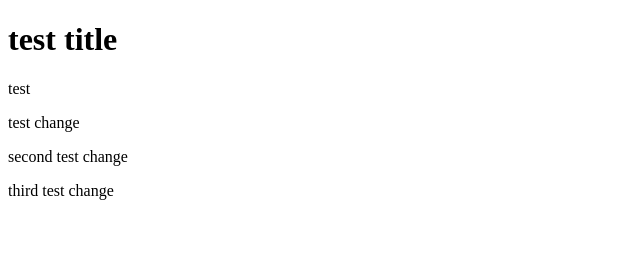
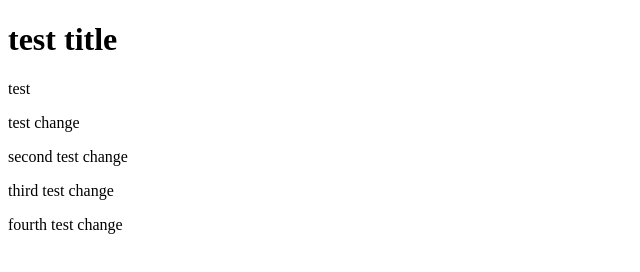
Before and after one commit to j4rola/mobilephone, a plain HTML site: page index.html in a window 1280 px wide. Shown: the whole page, without its empty margins (0-640 px from the left). Drawn offline with Linux system fonts and the light colour scheme.

Commit message:
added fourth change

```diff
--- a/index.html
+++ b/index.html
@@ -18,6 +18,8 @@
 
     <p>third test change</p>
 
+    <p>fourth test change</p>
+
     <script src='index.js'></script>
 </body>
 </html>
```
